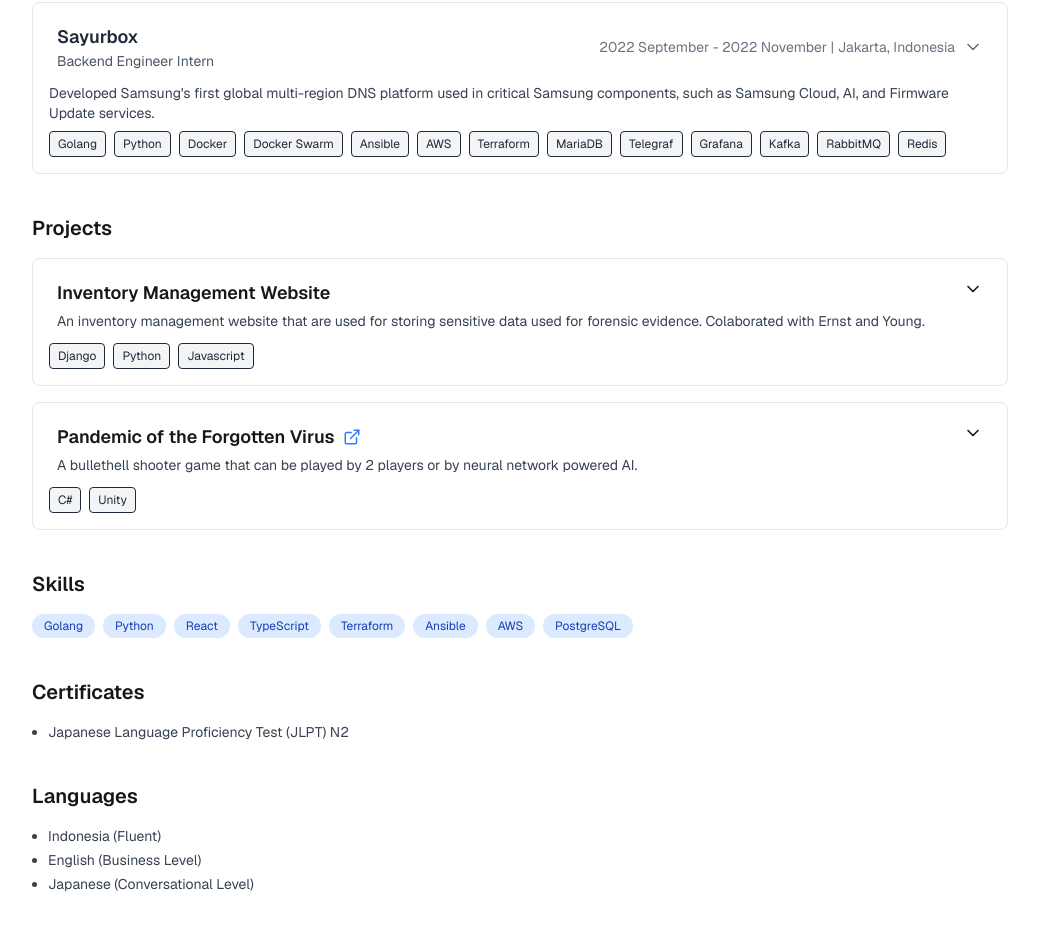
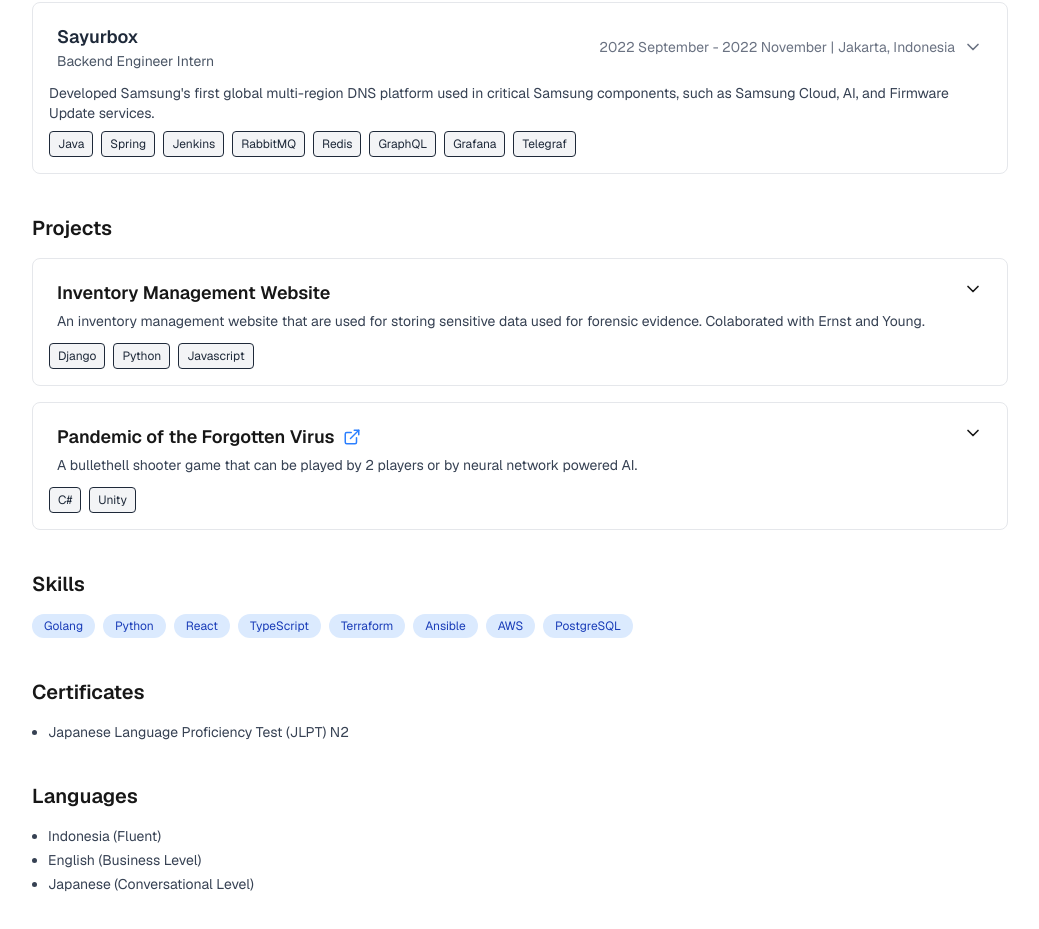
Before and after one commit to racendol/racendol.github.io, a Next.js app: page / in a window 1280 px wide. Shown: the part 770-1699 px from the top of the page, without its empty margins (120-1159 px from the left). Built offline with nearby package versions, Linux system fonts and the light colour scheme.

Commit message:
refactor for linter

```diff
--- a/package.json
+++ b/package.json
@@ -7,7 +7,7 @@
     "build": "next build",
     "start": "next start",
     "lint": "next lint",
-    "deploy": "next build && gh-pages -d out"
+    "deploy": "next build && gh-pages --nojekyll -d out"
   },
   "dependencies": {
     "lucide-react": "^0.508.0",
--- a/src/app/page.tsx
+++ b/src/app/page.tsx
@@ -1,7 +1,6 @@
 'use client'
 
 import React from 'react';
-import Resume from "@/app/profile"
 import Portfolio from './portofolio';
 
 const Home: React.FC = () => {
--- a/src/app/portofolio.tsx
+++ b/src/app/portofolio.tsx
@@ -68,7 +68,7 @@ const Portfolio: React.FC = () => {
         "Developed Samsung's first global multi-region DNS platform used in critical Samsung components, such as Samsung Cloud, AI, and Firmware Update services.",
         "Samsung Cloud、AI、ファームウェアアップデートで使用されるグローバルDNSプラットフォームの開発。"
     ),
-    techStack: ["Golang", "Python", "Docker", "Docker Swarm", "Ansible", "AWS", "Terraform", "MariaDB", "Telegraf", "Grafana", "Kafka", "RabbitMQ", "Redis"],
+    techStack: ["Java", "Spring", "Jenkins", "RabbitMQ", "Redis", "GraphQL", "Grafana", "Telegraf"],
     details: [
         t("Maintained a DNS platform used by internal Samsung projects.", "社内プロジェクトで使用されるDNSプラットフォームの運用・保守。"),
         t("Supported multi-region deployments with async replication and routing (healthcheck, region-based, latency).", "非同期レプリケーションとルーティング(ヘルスチェック、リージョン、レイテンシー)を備えたマルチリージョン展開。"),
--- a/src/app/profile.tsx
+++ b/src/app/profile.tsx
@@ -13,30 +13,6 @@ const Resume: React.FC = () => {
 
   const t = (en: string, jp: string) => (lang === "en" ? en : jp);
 
-  const experience = [
-    {
-      id: "hermes",
-      title: "Hermes DNS System @ Samsung",
-      position: t("Backend Engineer", "バックエンドエンジニア"),
-      date: t("2023 – Present", "2023年 – 現在"),
-      description: t(
-        "Global multi-region DNS system supporting Samsung Cloud, AI, and Firmware.",
-        "Samsung Cloud、AI、ファームウェアを支えるグローバル対応DNSシステム。"
-      ),
-      image: "/images/hermes.png",
-      techStack: ["Golang", "Python", "Ansible", "Terraform"],
-      github: "https://github.com/example/hermes",
-      demo: "",
-      highlights: [
-        t("Implemented CRUD and resolving DNS system.", "DNS管理・解決システムを実装"),
-        t("Multi-region replication & smart routing.", "マルチリージョン複製とスマートルーティング"),
-        t("Fixed legacy Python2 bugs, improved performance (up to 500×).", "Python2のバグ修正とパフォーマンス改善（最大500倍）")
-      ],
-      achievements: [
-
-      ]
-    }
-  ];
 
   return (
     <div className="max-w-4xl mx-auto p-6 font-sans">
```
